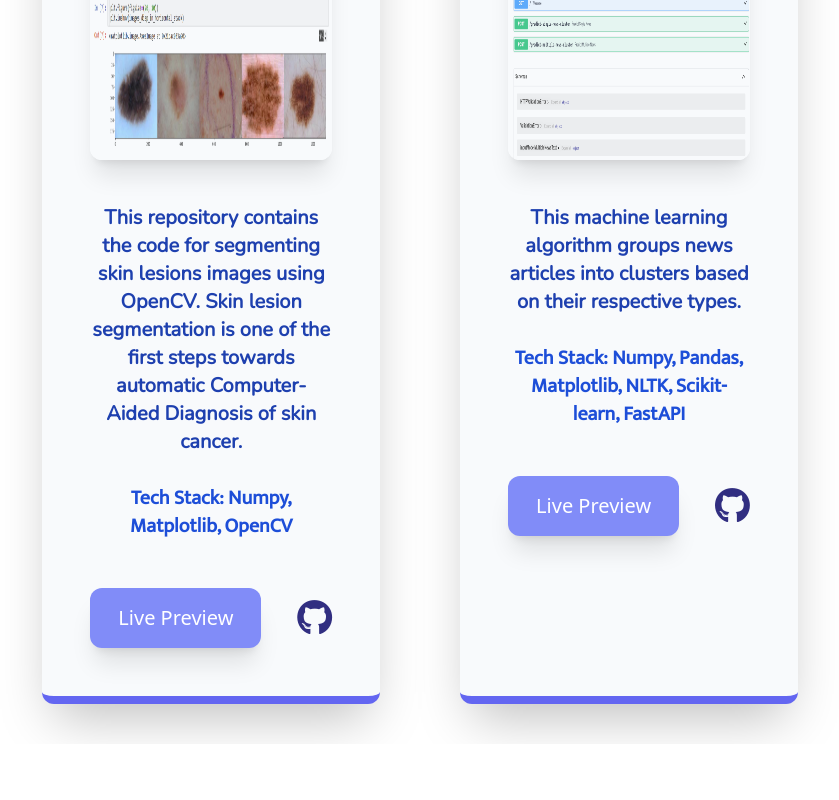
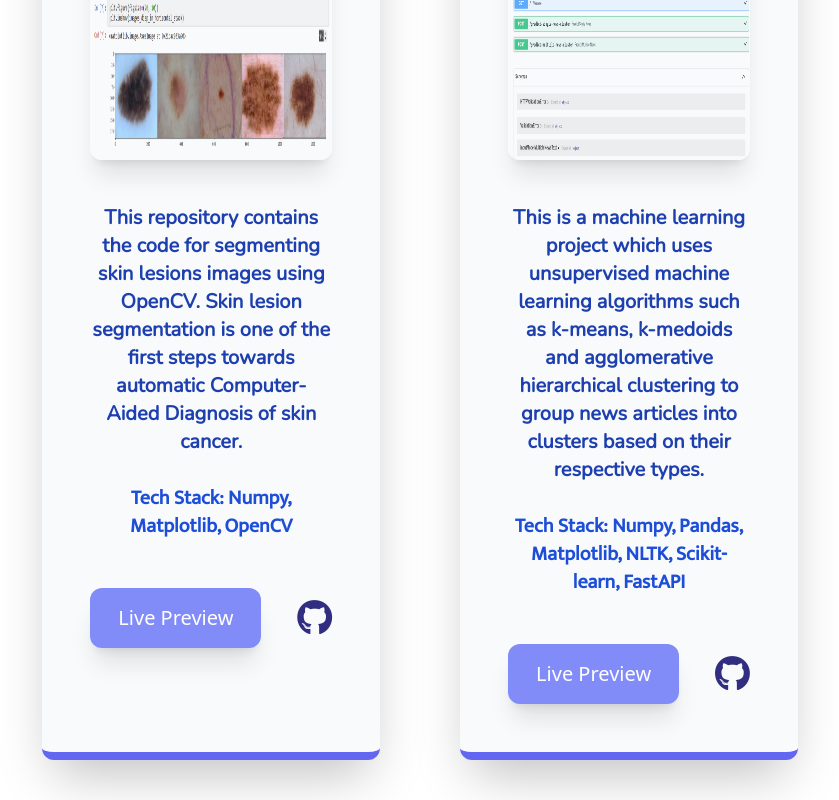
Before and after one commit to somenath203/My-Portfolio-Project, a React (Create React App) app: page /ml-projects in a window 1280 px wide. Shown: the part 4820-5620 px from the top of the page, without its empty margins (11-850 px from the left). Before the commit the page ends 5564 px from the top, so only its background shows below. Built offline with nearby package versions, Linux system fonts and the light colour scheme; a web font is replaced by a local one.

Commit message:
commited

```diff
--- a/src/pages/AllMlProjects.js
+++ b/src/pages/AllMlProjects.js
@@ -182,7 +182,7 @@ const AllMlProjects = () => {
         {
             id: 14,
             projectName: 'Clustering News Unsupervised Machine Learning',
-            projectDescription: 'This machine learning algorithm groups news articles into clusters based on their respective types.',
+            projectDescription: 'This is a machine learning project which uses unsupervised machine learning algorithms such as k-means, k-medoids and agglomerative hierarchical clustering to group news articles into clusters based on their respective types.',
             projectPic: ClusterNewsPic,
             heightOfImg: 'h-60',
             widthOfImg: 'w-screen',
```
